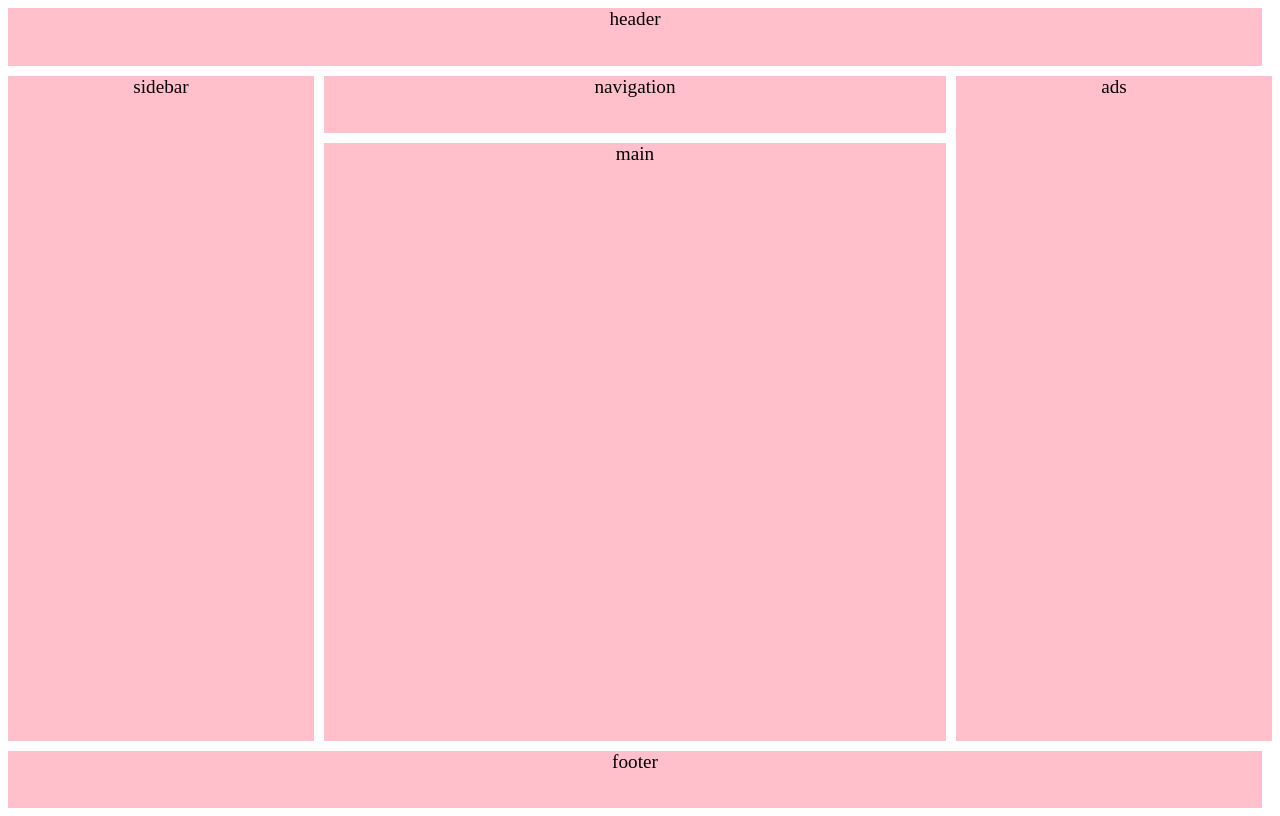
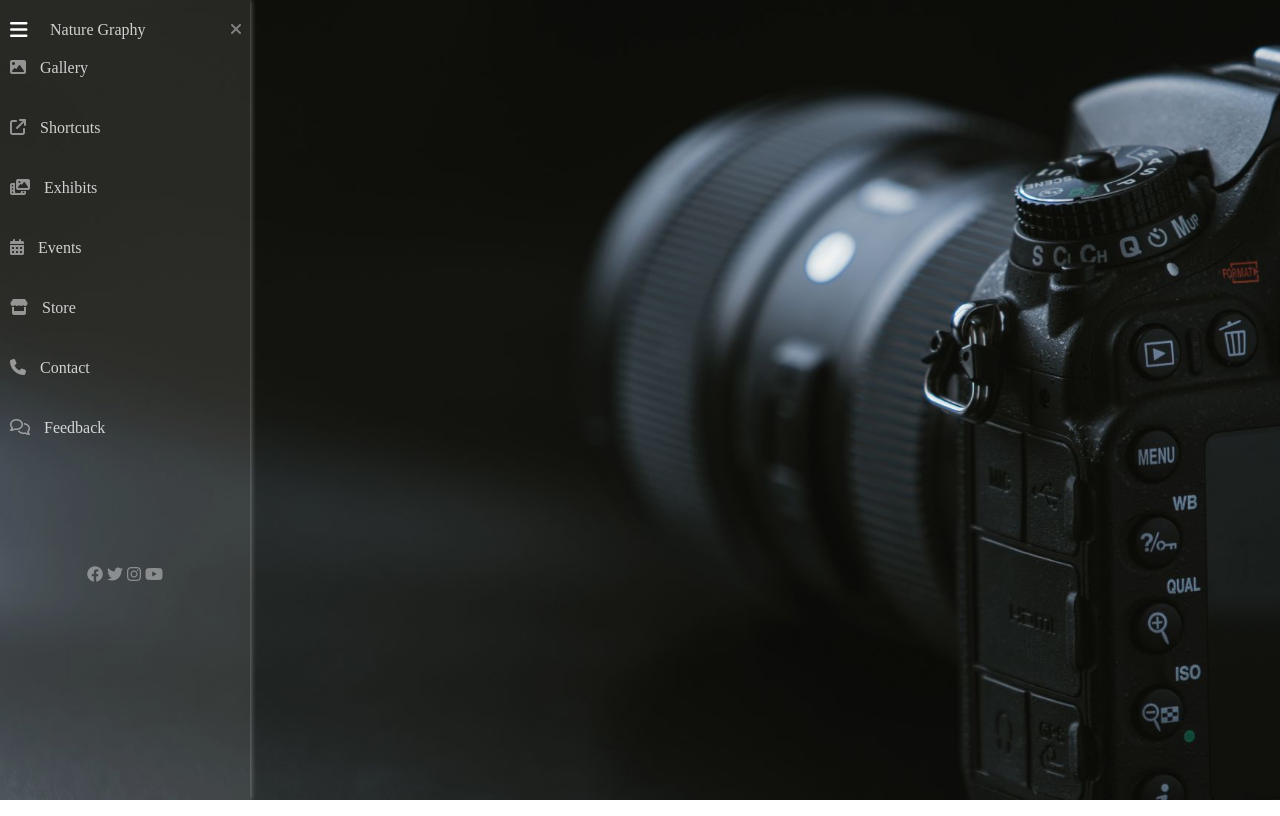
Before and after one commit to Qashu02/full-stack-development-learning, a plain HTML site: page index.html in a window 1280 px wide. Drawn offline with Linux system fonts and the light colour scheme.

Commit message:
sidebar  navigation

```diff
--- a/index.html
+++ b/index.html
@@ -2,22 +2,84 @@
 <html lang="en">
   <head>
     <meta charset="UTF-8" />
-    <meta
-      name="viewport"
-      content="width=device-width,
-initial-scale=1.0"
+    <meta http-equiv="X-UA-Compatible" content="IE=edge" />
+    <meta name="viewport" content="width=device-width, initial-scale=1.0" />
+    <title>CSS Project</title>
+    <link rel="preconnect" href="https://fonts.googleapis.com" />
+    <link rel="preconnect" href="https://fonts.gstatic.com" crossorigin />
+    <link
+      href="https://fonts.googleapis.com/css2?family=Poppins&display=swap"
+      rel="stylesheet"
     />
-    <title>CSS</title>
-    <link rel="stylesheet" href="styles.css" />
+    <link
+      rel="stylesheet"
+      href="https://cdnjs.cloudflare.com/ajax/libs/font-awesome/6.4.0/css/all.min.css"
+    />
+    <link rel="stylesheet" href="styles.css">
   </head>
   <body>
-    <div class="container">
-      <div class="header">header</div>
-      <div class="navigation">navigation</div>
-      <div class="sidebar">sidebar</div>
-      <div class="main">main</div>
-      <div class="ads">ads</div>
-      <div class="footer">footer</div>
+    <div class="main_box">
+      <input type="checkbox" id="check" />
+      <div class="btn_one">
+        <label for="check" style="color: white">
+          <i class="fa-solid fa-bars"></i>
+        </label>
+      </div>
+
+      <div class="sidebar_menu">
+
+          <div class="logo">
+            <a href="#">Nature Graphy</a>
+          </div>
+          <div class="btn_two">
+            <label for="check" style="color: grey">
+              <i class="fa-solid fa-xmark"></i>
+            </label>
+          </div>
+
+
+        <div class="menu">
+          <ul>
+            <li>
+              <i class="fa-solid fa-image"></i>
+              <a href="#">Gallery</a>
+            </li>
+            <li>
+              <i class="fa-solid fa-arrow-up-right-from-square"></i>
+              <a href="#">Shortcuts</a>
+            </li>
+            <li>
+              <i class="fa-solid fa-photo-film"></i>
+              <a href="#">Exhibits</a>
+            </li>
+            <li>
+              <i class="fa-solid fa-calendar-days"></i>
+              <a href="#">Events</a>
+            </li>
+            <li>
+              <i class="fa-solid fa-store"></i>
+              <a href="#">Store</a>
+            </li>
+            <li>
+              <i class="fa-solid fa-phone"></i>
+              <a href="#">Contact</a>
+            </li>
+            <li>
+              <i class="fa-regular fa-comments"></i>
+              <a href="#">Feedback</a>
+            </li>
+          </ul>
+        </div>
+
+        <div class="social_media">
+          <ul>
+            <a href="#"><i class="fa-brands fa-facebook"></i></i></a>
+            <a href="#"><i class="fa-brands fa-twitter"></i></a>
+            <a href="#"><i class="fa-brands fa-instagram"></i></i></a>
+            <a href="#"><i class="fa-brands fa-youtube"></i></a>
+          </ul>
+        </div>
+      </div>
     </div>
   </body>
 </html>
--- a/styles.css
+++ b/styles.css
@@ -1,58 +1,101 @@
-.container{
-    margin: 0 auto;
+*{
+    margin: 0;
+    padding: 0;
+}
 
-    display:grid;
-    grid-template-columns: repeat(12,1fr);
-    grid-template-rows: repeat(12,1fr);
-padding: 0;
-    height: 100vh;
-grid-gap: 10px;
-text-align: center;
+a{
+    color: rgba(255, 255, 255, 0.788);
+    text-decoration: none;
 
 }
-.container div{
-    background-color: pink;
-    font-size: 1.2rem;
+.main_box{
+    height: 100vh;
+    background-image: url(photo.jpg);
+    background-size: cover;
 }
-.header,.footer{
-grid-column:1/span 12;
+li{
+    list-style-type: none;
+}
+.btn_one{
+    position: absolute;
+    left: 10px;
+    font-size: 20px;
+   line-height: 60px;
+    font-weight: 700px;
+}
+
+.sidebar_menu{
+    height: 100vh;
+    width: 250px;
+    position: fixed;
+    /* left: -350px; */
+    box-shadow: 0 0 6px rgba(255, 255, 255,0.5);
+    background-color: rgba(255, 255, 255,0.1);
+    display: flex;
+    flex-direction: column;
 
 }
-.sidebar{
-    grid-row: 2/span 10;
-    grid-column: 1/span 3;
+
+
+.logo{
+    position: absolute;
+    width: 100%;
+    border :rgba(255, 255, 255,0.5);
+    box-shadow: 0 0 6px rgba(255, 255, 255,0.5);
+    line-height: 60px;
+
 }
-.navigation{
-    grid-column: 4/span 6;
+.logo a{
+position: absolute;
+left: 50px;
 }
-.ads{
-    grid-column: 10/span 4;
-    grid-row: 2/span 10;
+.btn_two{
+display: inline;
+position: absolute;
+left: 230px;
+line-height: 60px;
 }
-.main{
-    grid-row: 3 /span 9;
-    grid-column: 4/span 6;
+.btn_one :hover{
+    transform: scale(1.1);
 }
-@media  screen and(max-width:720px) {
 
-    .navigation {
-        grid-column: 1 / span 12;
-        grid-row: 2;
+.menu{
+    margin: 38px 0;
+line-height: 60px;
+position: relative;
+left: 10px;
 }
-        .sidebar {
-        grid-column: 1 / span 3;
-        grid-row: 3 / span 9;
+.menu li a{
+    margin-left: 10px;
 }
-        .main {
-        grid-column: 4 / span 9;
-        grid-row: 3 / span 9;
+
+.menu i{
+    color: rgba(255, 255, 255, 0.5);
 }
-        .ads {
-        grid-column: 1 / span 3;
-        grid-row: 12;
+.menu  :hover{
+    color: white;
+    box-shadow: 0 0 4px rgba(255, 255, 255,0.5);
 }
-        .footer {
-        grid-column: 4 / span 9;
-        grid-row: 12;
+
+.social_media{
+    text-align: center;
+    position: relative;
+ top: 70px;
 }
+.social_media i{
+    opacity: 0.5;
+    transition: transform 1s;
 }
+.social_media i:hover{
+    transform: scale(1.1);
+    opacity: 1;
+}
+
+#check{
+    display: none;
+}
+
+
+#check :checked ~ .sidebar_menu{
+   left: 0;
+}
```
Also changed, not shown: photo.jpg (added). Lines whose indentation alone changed are shown as unchanged.
